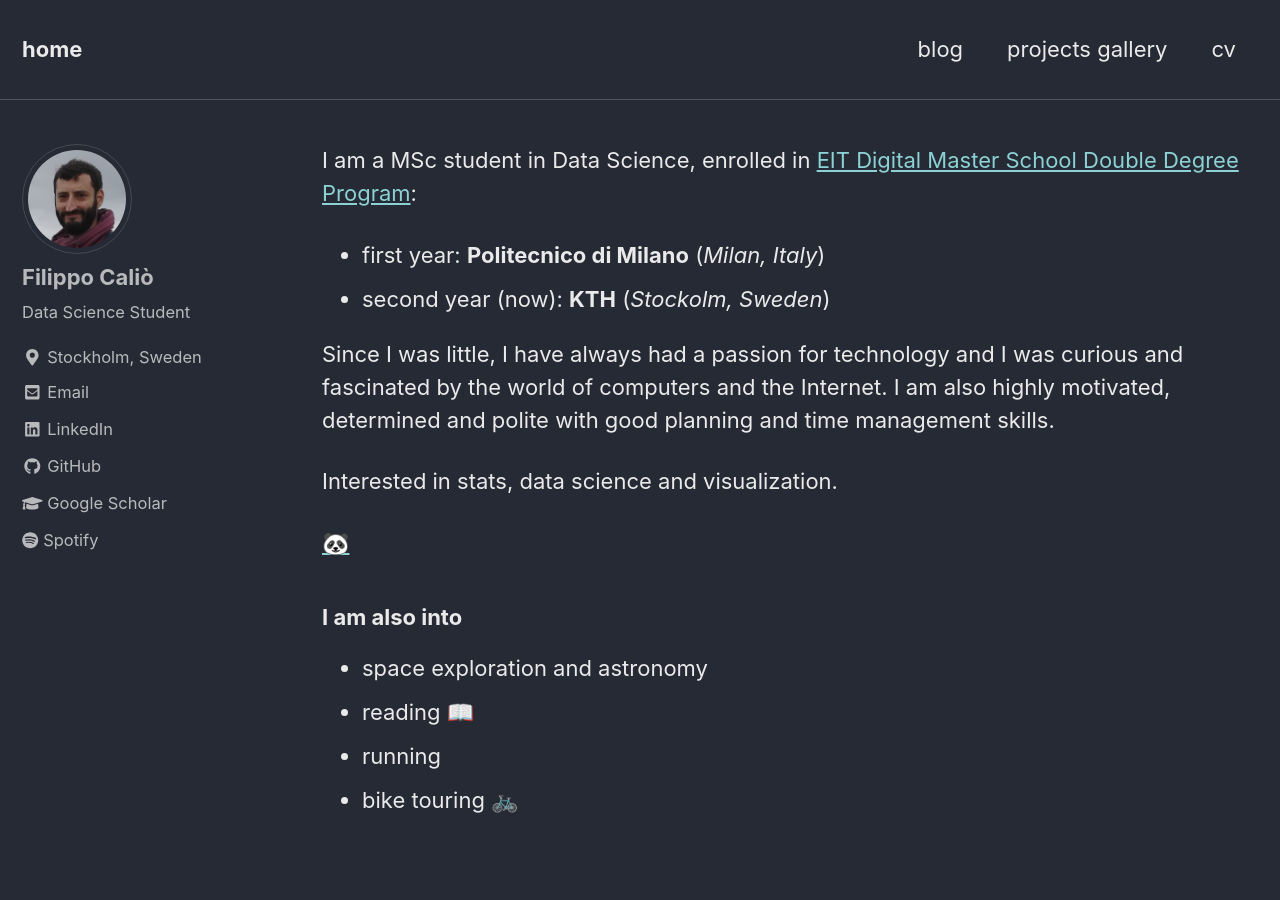
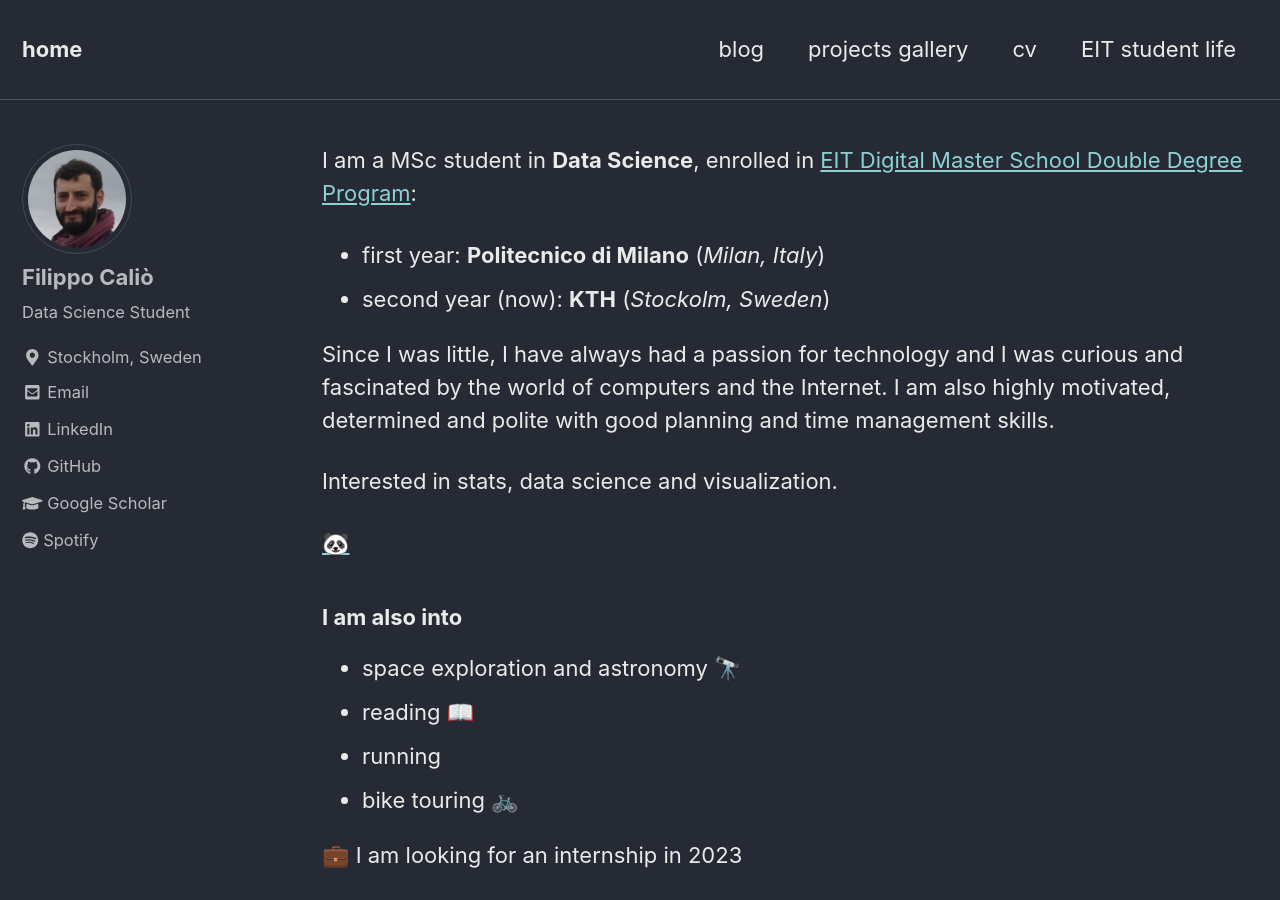
Before and after one commit to fillics/fillics.github.io, a Jekyll site: the page built from index.md, in a window 1280 px wide and 900 px high. Built offline with Jekyll 4.4.1, drawn with Linux system fonts in a browser that asks for light colours; nearby versions of some CDN libraries; emoji names are drawn with the system emoji font; some of the changed text lies outside the part shown.

Commit message:
initial commit

```diff
--- a/_data/navigation.yml
+++ b/_data/navigation.yml
@@ -6,3 +6,5 @@ main:
     url: /gallery/
   - title: "cv"
     url: /cv/
+  - title: "EIT student life"
+    url: /eitstudent/
--- a/index.md
+++ b/index.md
@@ -5,7 +5,7 @@ share: false
 comments: false
 ---
 
-I am a MSc student in Data Science, enrolled in [EIT Digital Master School Double Degree Program](https://masterschool.eitdigital.eu/data-science):
+I am a MSc student in **Data Science**, enrolled in [EIT Digital Master School Double Degree Program](https://masterschool.eitdigital.eu/data-science):
 * first year: **Politecnico di Milano** (_Milan, Italy_)
 * second year (now): **KTH** (_Stockolm, Sweden_)
 
@@ -16,7 +16,11 @@ Interested in stats, data science and visualization.
 [:panda_face:](/pandas/)
 
 ### I am also into
-* space exploration and astronomy
+* space exploration and astronomy 🔭
 * reading 📖
 * running
-* bike  touring :bike:
+* bike touring :bike:
+
+💼 I am looking for an internship in 2023
+
+>Ideas are worthless. Execution plus idea is everything.
```
Also changed, not shown: _pages/eitstudent.md (added, +8 -0 lines).
